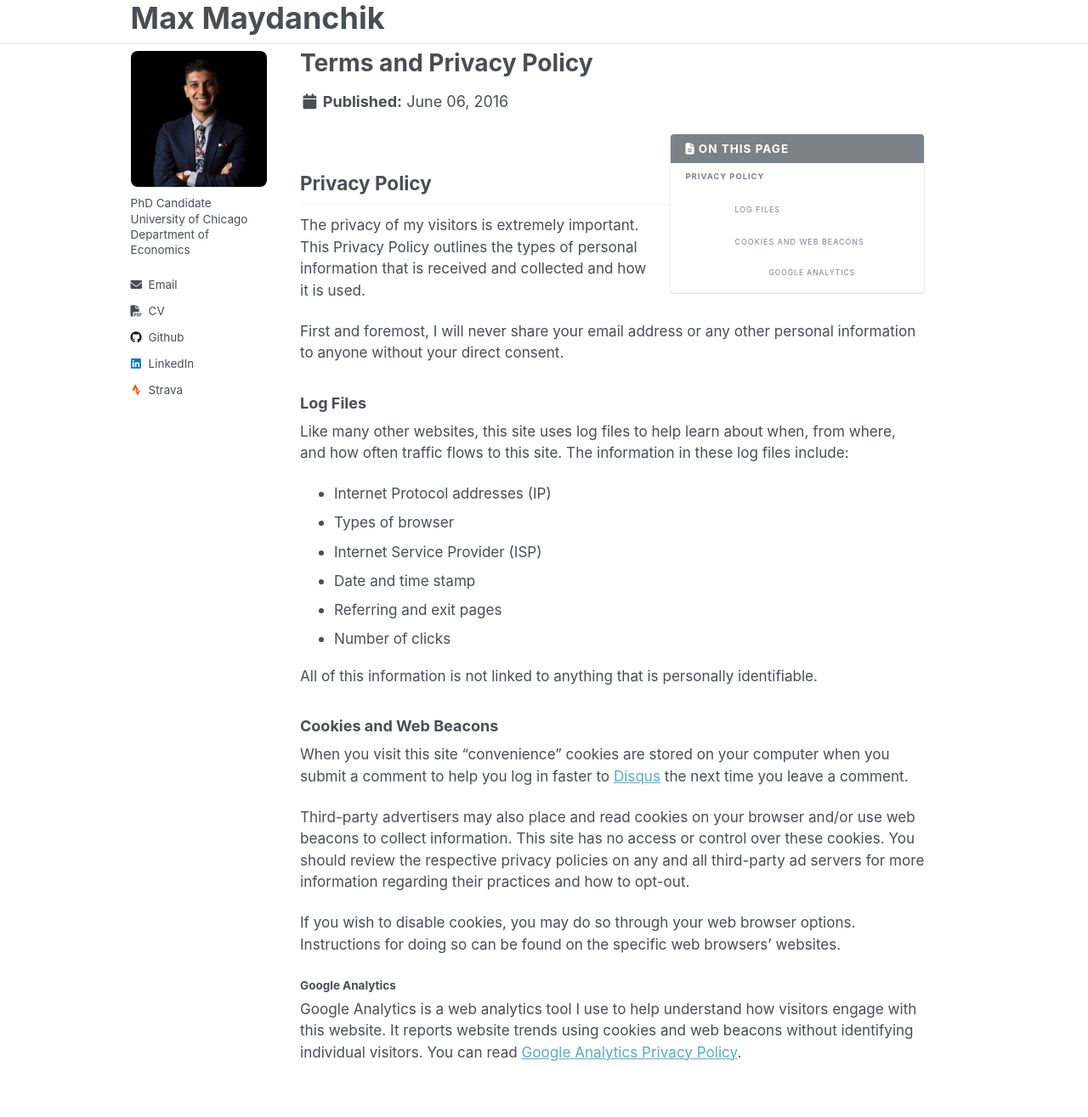
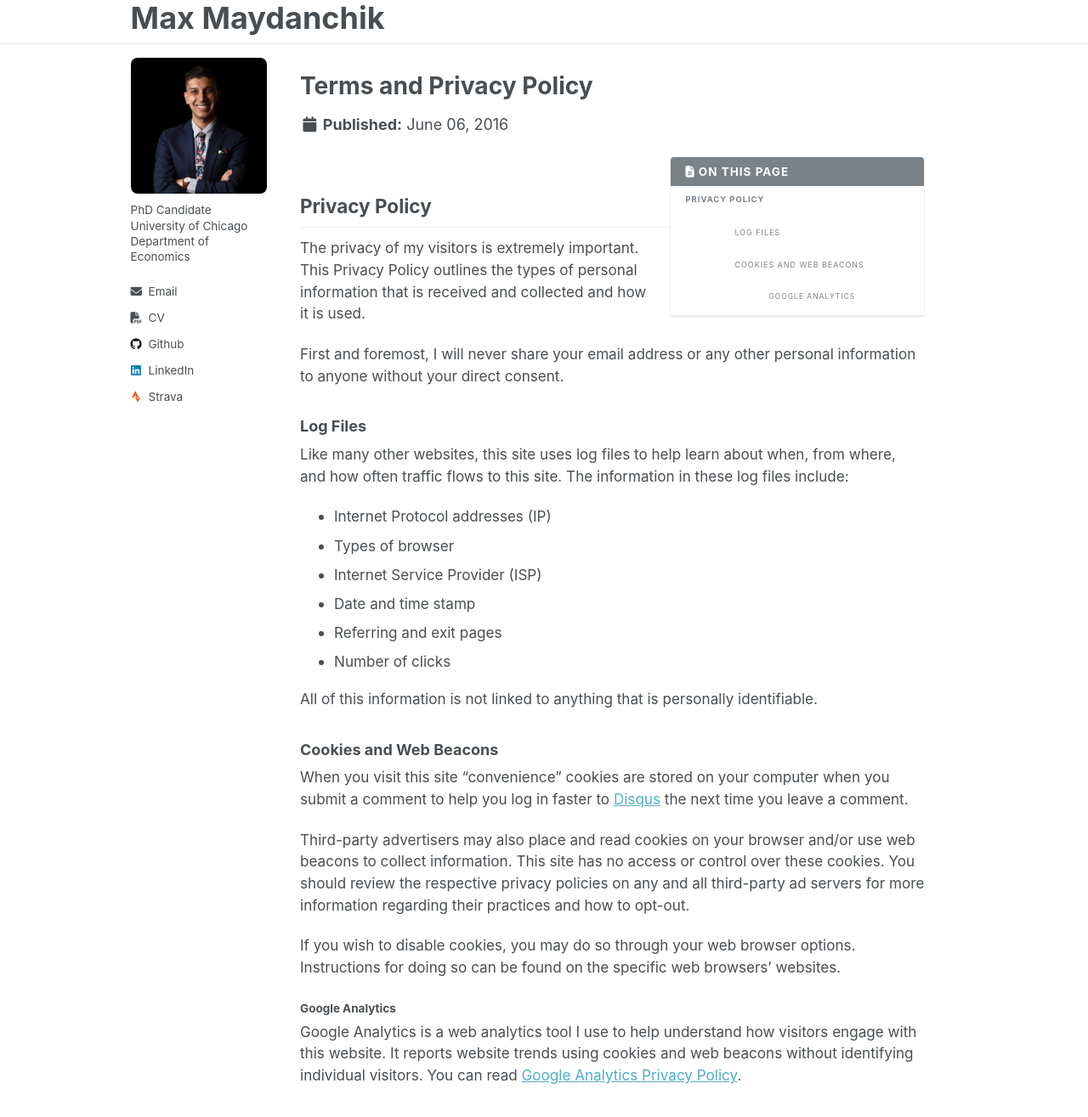
Before and after one commit to MMaydanchik/mmaydanchik.github.io, a Jekyll site: the page built from _pages/terms.md, in a window 1280 px wide and 1400 px high. Shown: the top 1315 px of the window at 85% size. Built offline with Jekyll 4.4.1, drawn with Linux system fonts in a browser that asks for light colours.

Commit message:
Typographic spacing fixes and equal-sized paper buttons
Profile photo vs the masthead rule. The gap was balanced against the
bottom of the "y" descender in "Maydanchik" (8px above, 8px below), which
left the photo looking tight under the name. It is now balanced against
the text baseline instead -- the bottom of "Max Ma_danchik" -- so the
descender deliberately overhangs: 16px above and 16px below at the wide
masthead, 14.5px at the smaller mobile one (the baseline-to-rule distance
differs because the masthead height and title size do).

Body text vs the section heading. The paragraph now sits symmetrically
between the masthead rule above and "Working Papers" below: measured
ink-to-ink, both gaps are 43.0px (the top gap was 15.8px). The photo
keeps its own tighter offset, so the two columns intentionally do not
start at the same height. Stated in px because the root font-size steps
16px -> 18px at $medium and rem would silently rescale.

Paper toggle buttons. The <a> pills (PDF, NBER WP) rendered 35.3px tall
against 31.7px for the <label> pills (Abstract, Media) despite identical
font-size, line-height and padding. The cause was flex `align-items:
stretch`, which equalises MARGIN boxes: <label> carries a 3.6px bottom
margin from the theme, so it set the line's cross size and the
zero-margin anchors stretched their border box to match. Zeroing the
margin and centring the row makes all six pills 31.7px.

Masthead name. Now plain text rather than a link, so it no longer picks
up greedy-nav's hover treatment (a 4px bar revealed by a scaled :before,
not an underline). The inline colour attribute moved into the stylesheet.
The nav script only reshuffles <li> children and skips
.masthead__menu-item--lg, so dropping the anchor does not affect it.

Verified in headless Chrome: no overflow, sidebar spill or column overlap
at 18 widths from 320px to 2200px.

Co-Authored-By: Claude Opus 5 <noreply@anthropic.com>
Claude-Session: https://claude.ai/code/session_01QtuYPqA7viXFJfvoeemGt1

```diff
--- a/_includes/masthead.html
+++ b/_includes/masthead.html
@@ -6,7 +6,7 @@
       <nav id="site-nav" class="greedy-nav">
         <ul class="visible-links" style="list-style: none; padding: 0; margin: 0; display: flex; justify-content: flex-start;">
           <li class="masthead__menu-item masthead__menu-item--lg">
-            <a href="{{ base_path }}/" class="site-title" style="line-height: 1; color:#494e52">{{ site.title }}</a>
+            <span class="site-title">{{ site.title }}</span>
           </li>
         </ul>
         <ul class="hidden-links hidden"></ul>
--- a/_sass/_masthead.scss
+++ b/_sass/_masthead.scss
@@ -75,6 +75,13 @@
 }
 
 .site-title {
+  /* plain text, not a link: no hover colour, no underline, and none of the
+     greedy-nav link styling (that only targets `a`, so a span sidesteps it).
+     The nav script only reshuffles <li> children and skips
+     .masthead__menu-item--lg, so dropping the anchor does not affect it. */
+  display: block;
+  color: $masthead-title-color;
+  line-height: 1;
   font-size: 22px;
 
   @include breakpoint($large) {
--- a/_sass/_page.scss
+++ b/_sass/_page.scss
@@ -25,7 +25,15 @@
     float: none;
     width: auto;
     margin: 0;
-    padding-top: 8px;
+    /* Sit the body text symmetrically between the masthead rule above and the
+       first section heading below: measured ink-to-ink, the gap down to
+       "Working Papers" is 43px, so the gap from the rule up top matches it.
+       The photo deliberately keeps its own (tighter) offset, so the two
+       columns do not start at the same height.
+       Stated in px, not rem: the root font-size steps 16px -> 18px at
+       $medium, and this rule only applies from $large up, so 35.2px is a
+       stable value here whereas rem would silently rescale. */
+    padding-top: 35.2px;
     flex: 1 1 auto;
     min-width: 0;
   }
--- a/_sass/_sidebar.scss
+++ b/_sass/_sidebar.scss
@@ -12,9 +12,18 @@
 
   @include clearfix();
   margin-bottom: 1em;
-  padding-top: 8px;
+
+  /* Balance the profile photo against the masthead rule using the site
+     title's BASELINE, not the bottom of the "y" descender. The descender
+     is the lowest ink, so spacing off it leaves the photo visually too
+     tight against "Max Ma_danchik". These values are the distance from the
+     title's baseline down to the rule (masthead height minus the baseline
+     offset of the flex-centred title): 14.5px at the 38px/22px mobile
+     masthead, 16px at the 52px/36px wide one. */
+  padding-top: 14.5px;
 
   @include breakpoint($large) {
+    padding-top: 16px;
     position: sticky;
     top: $masthead-height;
     float: none;
--- a/_sass/_variables.scss
+++ b/_sass/_variables.scss
@@ -70,6 +70,7 @@ $text-color                 : $dark-gray;
 $border-color               : $lighter-gray;
 
 $primary-color              : #7a8288;
+$masthead-title-color       : #494e52;
 $success-color              : #62c462;
 $warning-color              : #f89406;
 $danger-color               : #ee5f5b;
```
Also changed, not shown: _pages/about.md (+7 -0 lines).
